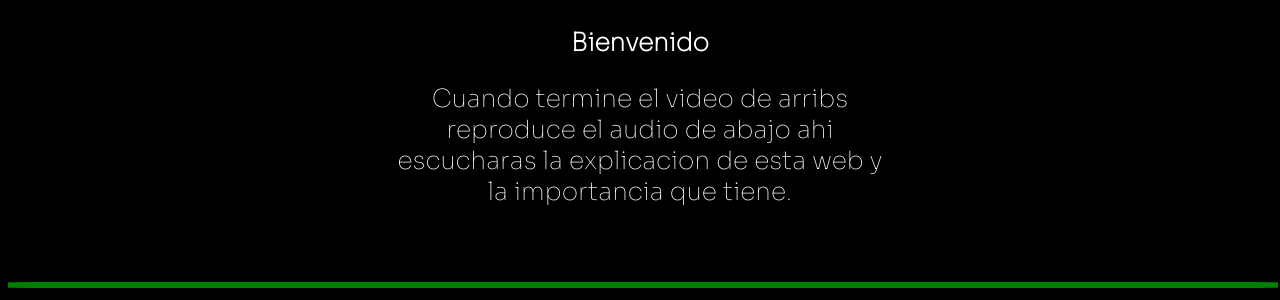
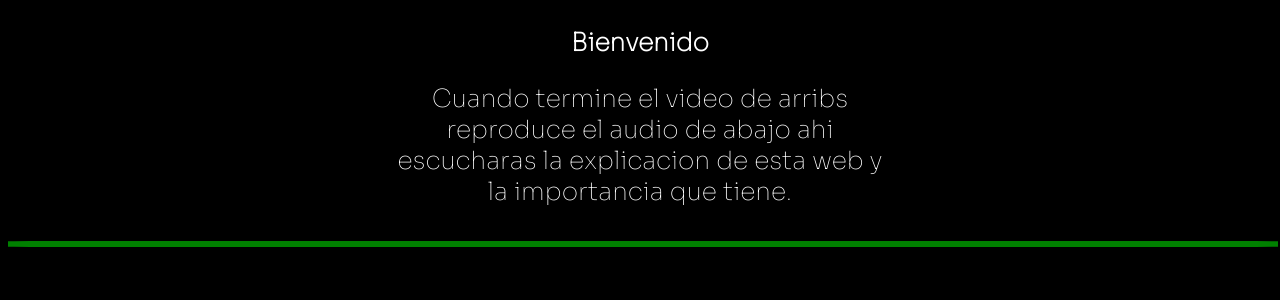
Before and after one commit to Dennisprogramers/quimica, a plain HTML site: page expocicion.html in a window 1280 px wide. Shown: the part 617-917 px from the top of the page. After the commit the page ends 876 px from the top, so only its background shows below. Drawn offline with Linux system fonts and the light colour scheme.

Commit message:
Update expocicion.css

```diff
--- a/expocicion.css
+++ b/expocicion.css
@@ -21,7 +21,7 @@ video{
 	 width: 90%;
 }
 audio{
-	margin-top: 50px;
+	margin-top: ;
 	width: 100%;
 	height: 100%;
 	border-radius: 6%;
```
